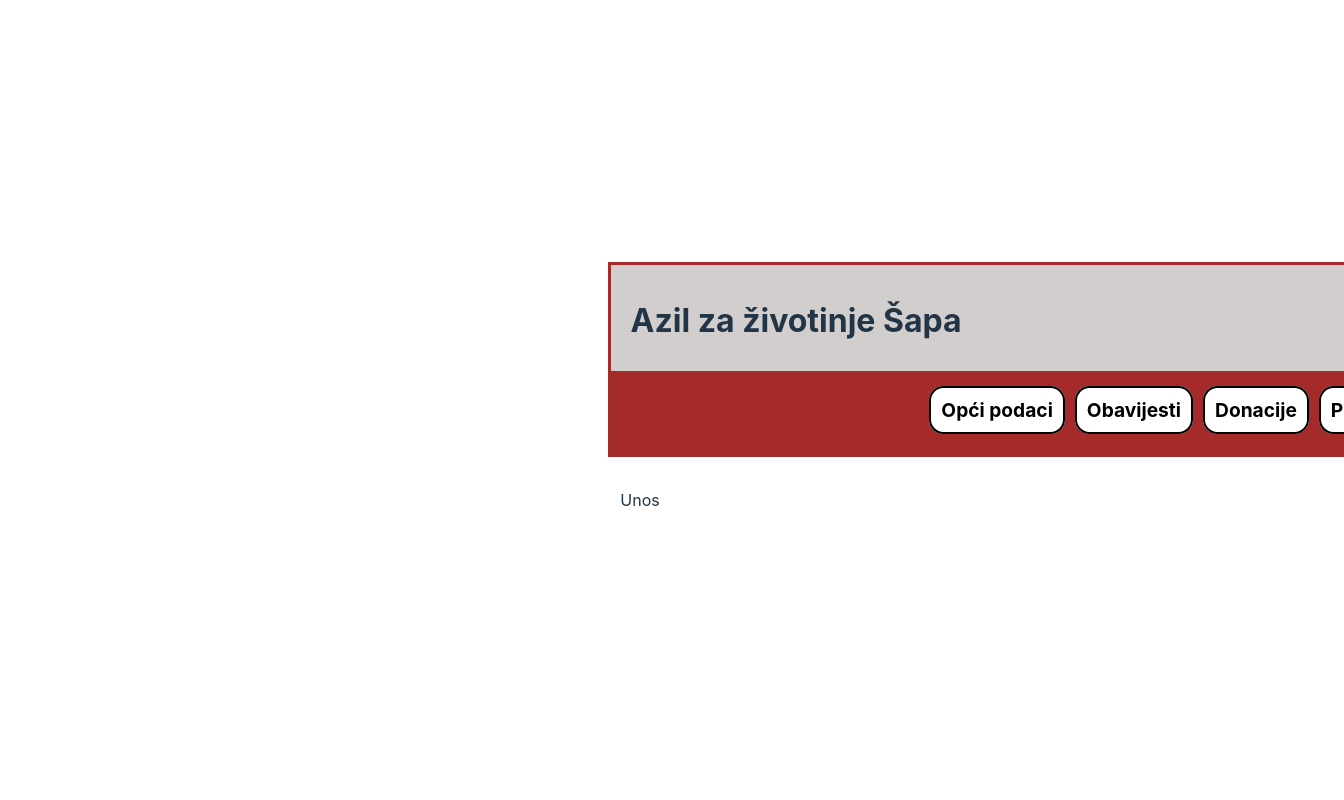
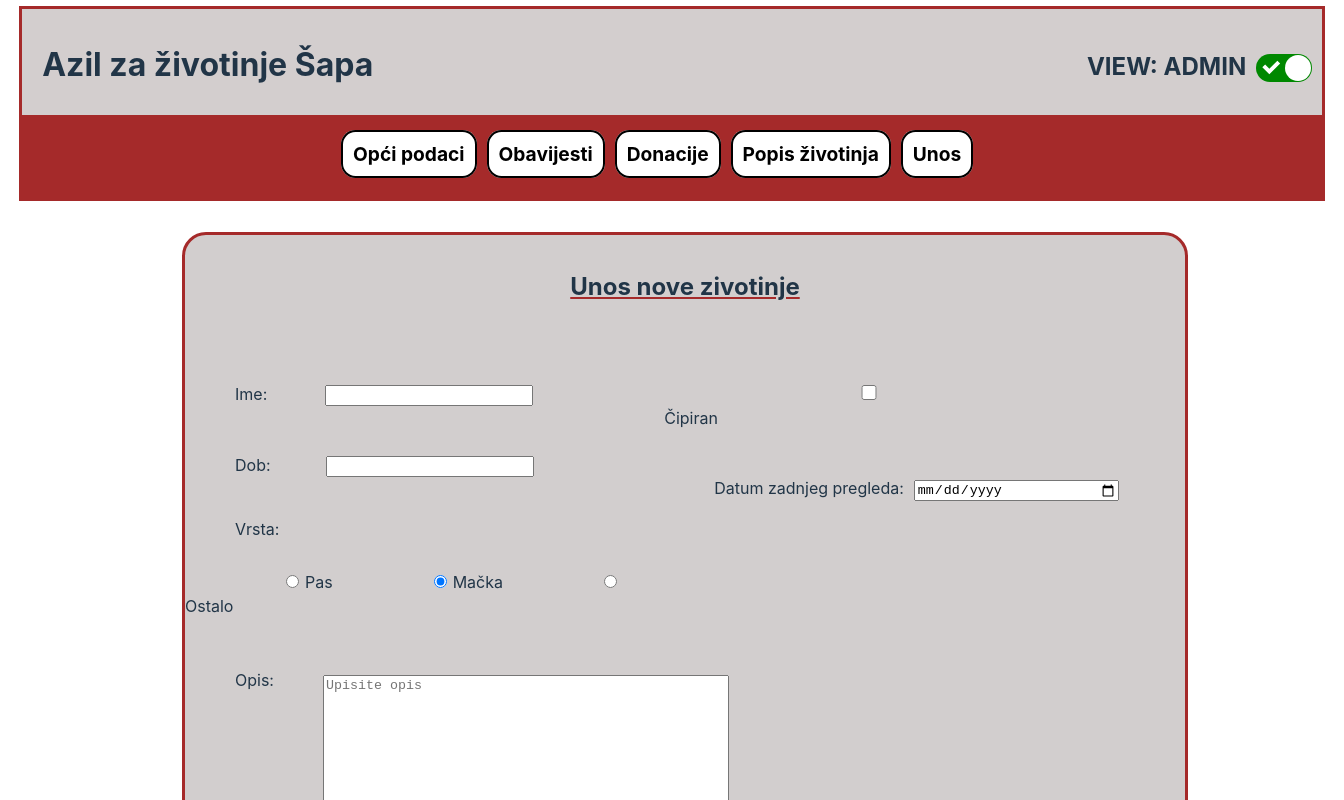
Before and after one commit to mcubic02/Zavrsni-Projekt, a React (Vite) app: page /unos in a window 1280 px wide. Shown: the top 800 px of the page, 1344 px wide, since content can reach past the window. Built offline with nearby package versions, Linux system fonts and the light colour scheme.

Commit message:
kreirana forma za unos novih zivotinja

```diff
--- a/src/pages/Unos.jsx
+++ b/src/pages/Unos.jsx
@@ -1,7 +1,150 @@
-function Unos() {
-    return (
-    <div>Unos</div>
-    )
+import { useState } from 'react'
+import '../styles/Unos.css'
+
+function Unos({ checked }) {
+
+    const [selectedOption, setSelectedOption] = useState("mačka");
+    const [isChecked, setIsChecked] = useState(false);
+    const [selectedDate, setSelectedDate] = useState("");
+
+    function handleCheckboxChange(event) {
+        if(isChecked)
+            setIsChecked(false);
+        else
+            setIsChecked(true);
+    }
+
+    const handleDateChange = (event) => {
+        setSelectedDate(event.target.value);
+    }
+
+    const handleOptionClick = (event) => {
+        setSelectedOption(event.target.value);
+    }
+
+    if (!checked)
+        return (
+            <div className='adminOnly'>
+                <p className='lock'>🔐</p>
+                <p className='labelAdminOnly'>Morate biti prijavljeni kao administrator za pristup ovoj stranici!</p>
+            </div>
+        )
+    else
+        return (
+            <div className='adminView'>
+                <div className="unosForma">
+                    <p className='unosNaslov'>Unos nove zivotinje</p>
+                    <form >
+                        <div className='flexForma'>
+                            <div className='left'>
+                                <div className='divIme'>
+                                    <label>
+                                        Ime:
+                                        <input
+                                            className='ime'
+                                            type="ime"
+                                            name="ime"
+
+                                            required
+                                        />
+                                    </label>
+                                </div>
+                                <div>
+                                    <label >
+                                        Dob:
+                                        <input
+                                            className='dobLabel'
+                                            type="number"
+                                            name="prezime"
+
+                                            required
+                                        />
+                                    </label>
+                                </div>
+                                <div className='options'>
+                                    <p className='optionVrsta'>Vrsta:</p>
+                                    <br></br>
+                                    <label>
+
+                                        <input
+                                            className='radio'
+                                            type="radio"
+                                            value="pas"
+                                            checked={selectedOption === 'pas'}
+                                            onChange={handleOptionClick}
+                                        />
+                                        Pas
+                                    </label>
+                                    <label>
+
+                                        <input
+                                            className='radio'
+                                            type="radio"
+                                            value="mačka"
+                                            checked={selectedOption === 'mačka'}
+                                            onChange={handleOptionClick}
+                                        />
+                                        Mačka
+                                    </label>
+                                    <label className='radioLabel'>
+
+                                        <input
+                                            className='radio'
+                                            type="radio"
+                                            value="ostalo"
+                                            checked={selectedOption === 'ostalo'}
+                                            onChange={handleOptionClick}
+                                        />
+                                        Ostalo
+                                    </label>
+                                </div>
+                            </div>
+                            <div className='right'>
+                                <div>
+                                    <label className='checkboxLabel'>
+                                        <input
+                                            className='checkbox'
+                                            type="checkbox"
+                                            name="prezime"
+                                            checked = {isChecked}
+                                            onChange={handleCheckboxChange}
+                                            required
+                                        />
+                                        Čipiran
+                                    </label>
+                                </div>
+                                <div>
+                                    <label className='pregledLabel'>
+                                        Datum zadnjeg pregleda:
+                                        <input
+                                            id='pregled'
+                                            type="date"
+                                            name="prezime"
+                                            value = {selectedDate}
+                                            onChange={handleDateChange}
+                                            required
+                                        />
+
+                                    </label>
+                                </div>
+                            </div>
+                        </div>
+                        <div className="message-box">
+                            <label>
+                                Opis:
+                                <br></br>
+                                <textarea id="message-input" placeholder="Upisite opis"></textarea>
+                            </label>
+
+                        </div>
+
+                        <button id="submitButton" type="submit" >Posalji poruku</button>
+
+                    </form>
+                </div>
+            </div>
+        )
+
 }
 
 
--- /dev/null
+++ b/src/styles/Unos.css
@@ -0,0 +1,112 @@
+.adminOnly{
+    width: 2000px;
+    height: 400px;
+    font-size: xx-large;
+}
+
+#pregled {
+    margin-left: 10px;
+}
+
+.labelAdminOnly{
+    margin-right: 700px;
+}
+
+.lock {
+    margin-right: 740px;
+    margin-top: 300px;
+}
+.unosForma {
+    border-radius: 1.5em;
+    height: auto;
+    width: 1000px;
+    border-color: brown;
+    border-style: solid;
+    background-color: rgba(143, 132, 132, 0.396);
+    margin-top: 30px;
+    padding-top: 10px;
+    text-align: left;
+    padding-bottom: 20px;
+    margin-left: 150px;
+    margin-right: 130px;
+}
+
+.unosForma input {
+width: 200px;
+margin-left: 55px;
+margin-top: 50px;
+}
+
+.checkbox {
+    margin-right: -80px;
+    width: 15px;
+    height: 15px;
+}
+
+.checkboxLabel {
+    margin-right: 250px;
+    font-size: medium;
+}
+
+.unosForma label {
+margin-left: 50px;
+
+}
+.unosForma .ime {
+width: 200px;
+margin-left: 58px;
+margin-top: 50px;
+}
+.unosForma .email {
+width: 200px;
+margin-left: 48px;
+margin-top: 50px;
+}
+#message-input {
+margin-left: 138px;
+margin-top: -17px;
+width: 400px;
+height: 150px;
+resize: none;
+}
+
+.message-box {
+margin-top: 50px;
+}
+
+
+#submitButton {
+margin-left: 429px;
+margin-top: 20px;
+
+}
+
+.flexForma {
+    display: flex;
+    flex-direction: row;
+   justify-content: space-between;
+}
+
+
+
+.unosNaslov {
+text-align: center;
+font-size: x-large;
+margin-bottom: 30px;
+font-weight: bold;
+text-decoration: underline;
+text-decoration-color: brown;
+}
+
+
+.optionVrsta {
+    margin-left: 50px;
+    margin-top: 40px;
+    margin-bottom: -40px;
+}
+
+input.radio {
+    width: 15px;
+   margin-right: 5px;
+   margin-left: 50px;
+}
```
